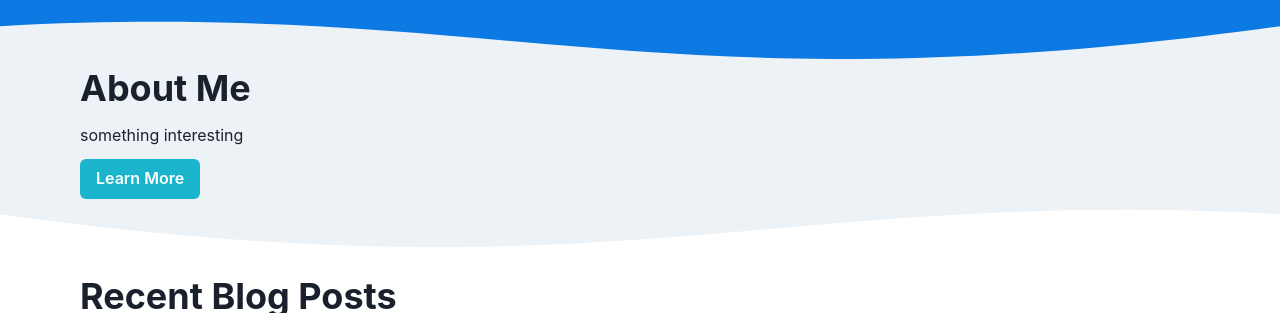
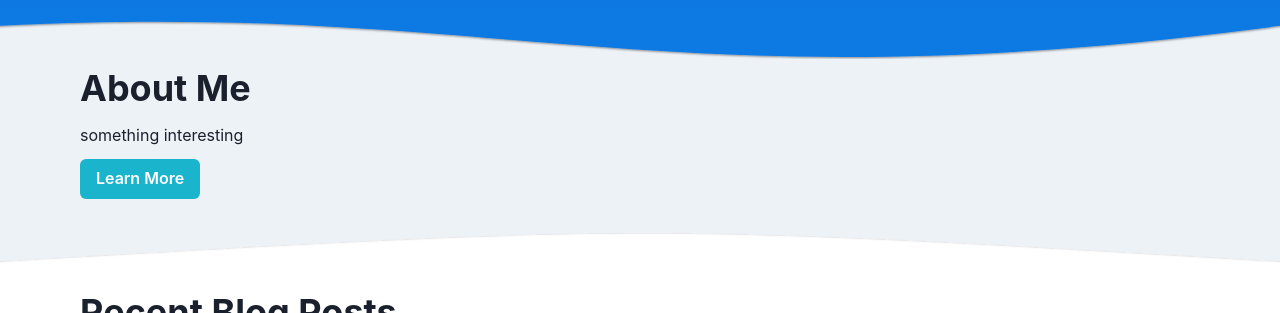
Before and after one commit to BenJetson/benjetson.github.io, a Next.js app in the folder next/: page / in a window 1280 px wide. Shown: the part 447-760 px from the top of the page. Built offline with nearby package versions, Linux system fonts and the light colour scheme; no server answers.

Commit message:
Use new wave features on index. #166

```diff
--- a/next/pages/index.js
+++ b/next/pages/index.js
@@ -41,16 +41,17 @@ export default function Home() {
           variant={waveVariants.MIN1}
           fgColor="primary.500"
           bgColor="gray.100"
+          shadow
         />
 
-        <Section bgColor="gray.100" py={2}>
+        <Section bgColor="gray.100" pt={2} pb={8}>
           <Heading level={2} mt={0}>
             About Me
           </Heading>
           <Paragraph>something interesting</Paragraph>
           <Button colorScheme="info">Learn More</Button>
         </Section>
-        <Wave variant={waveVariants.MIN1} fgColor="gray.100" flipX />
+        <Wave variant={waveVariants.SEMI1} fgColor="gray.100" invert shadow />
 
         <Section>
           <Heading level={2}>Recent Blog Posts</Heading>
```
